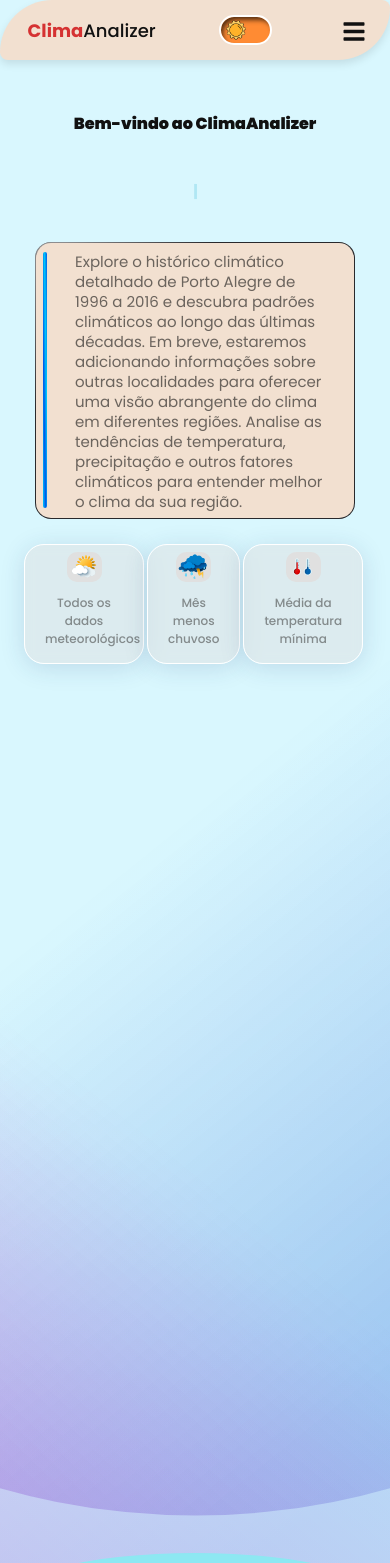
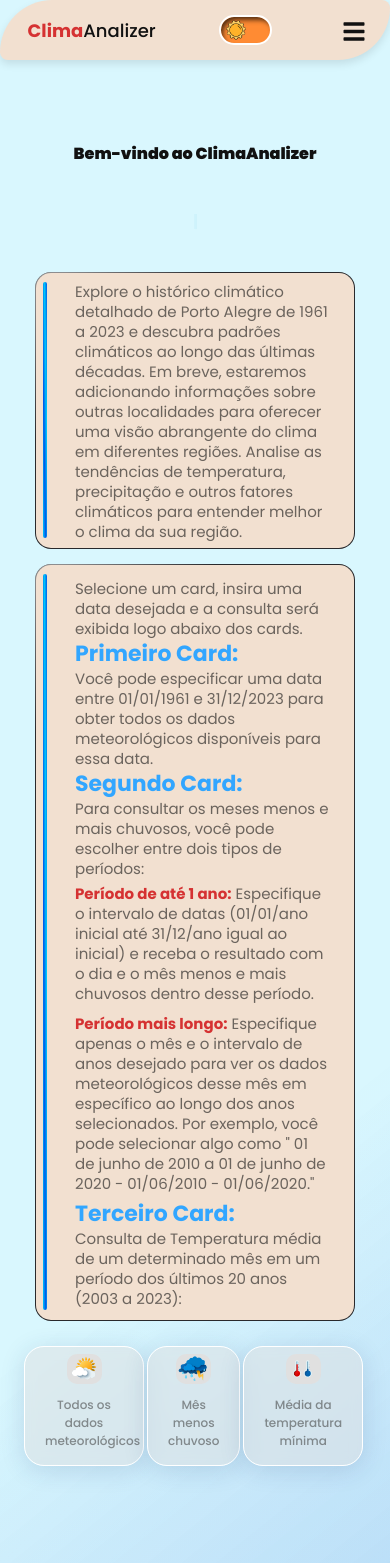
Before and after one commit to alanledur1/ClimaAnalizer_WebSite_FullStack, a React (Create React App) app: page / in a window 390 px wide. Shown: the top 1563 px of the page. Built offline with nearby package versions, Linux system fonts and the light colour scheme.

Commit message:
fix(styled)#12: problem with responsiveness 378px

```diff
--- a/src/App.js
+++ b/src/App.js
@@ -15,7 +15,7 @@ const GlobalStyle = createGlobalStyle`
     padding: 0;
     font-family: 'Montserrat', sans-serif;
     background-color: ${({ theme }) => theme.nav};
-    clip-path: polygon(0 0, 100% 0, 100% 100%, 30% 98%, 0 100%);
+
   }
 `;
 
@@ -34,7 +34,6 @@ const AppContainer = styled.div`
     rgba(0, 70, 209, 0) 50%,
     rgba(0, 70, 209, 0.15) 90%
   );
-
 `;
 
 const Wrapper = styled.div`
@@ -49,10 +48,14 @@ const Wrapper = styled.div`
     rgba(0, 70, 209, 0) 50%,
     rgba(0, 70, 209, 0.15) 90%
   );
-width: 100%;
+  width: 100%;
+  height: 100%;
+  margin-bottom: 10px;
 
 clip-path: circle(65% at center);
-
+  @media (max-width: 378px) {
+    height: 100%;
+  }
 `;
 
 
--- a/src/components/home/home.jsx
+++ b/src/components/home/home.jsx
@@ -1,9 +1,9 @@
-import React, { useState } from 'react';
-import styled from 'styled-components';
+import React, { useState} from 'react';
+import styled, { keyframes } from 'styled-components';
 import Typewriter from "typewriter-effect";
 import './home.css'
 import { HomeCards } from '../cards/homeCards';
-import { WeatherDataPagination } from '../weatherTemp/WeatherDataPagination';
+import WeatherDataPagination from '../weatherTemp/WeatherDataPagination';
 import { WeatherDataPaginationCard2 } from '../weatherTemp/WeatherDataPaginationCard-2';
 
 const ContentHome = styled.div`
@@ -11,10 +11,8 @@ display: flex;
 justify-content: center;
 align-items: center;
 height: 100%;
-@media screen and (max-width: 378px) {
-  font-size: 16px;
-  margin-bottom: 10px;
-}
+position: relative;
+top: 30px;
 `;
 
 const Content = styled.div`
@@ -30,7 +28,7 @@ const Content = styled.div`
   flex-direction: column;
   flex-wrap: wrap;
   padding: 35px;
-  max-width: 900px;
+  max-width: 1200px;
   @media (max-width: 748px;) {
     padding: 10px;
     gap: 8px;
@@ -41,11 +39,27 @@ const Content = styled.div`
     line-height: 28px;
     margin-bottom: 10px;
     flex-direction: column;
+    padding: 16px;
+    margin-top: 30px;
   }
 
 `;
 
-const Title = styled.h1`
+const ColumnDetails = styled.div`
+  display: flex;
+  width: 100%;
+  flex-direction: column;
+`;
+
+const ColumnResults = styled.div`
+  display: flex;
+  width: 100%;
+  background-color: ${({ theme }) => theme.card+80};
+  border-radius: 20px;
+  margin-top: 32px;
+`;
+
+const TitleWrapper = styled.h1`
   color: ${({ theme }) => theme.text_primary};
   font-size: 36px;
   padding: 6px;
@@ -53,9 +67,13 @@ const Title = styled.h1`
   font-weight: 900;
   border-radius: 5px;
   width: 100%;
-  @media (max-width: 900px;) {
+  display: flex;
+  justify-content: center;
+
+  @media (max-width: 900px) {
     font-size: 22px;
   }
+
   @media screen and (max-width: 600px) {
     font-size: 16px;
     margin-bottom: 10px;
@@ -63,6 +81,7 @@ const Title = styled.h1`
     justify-content: center;
     display: flex;
   }
+
   @media screen and (max-width: 378px) {
     font-size: 16px;
     margin-bottom: 10px;
@@ -71,6 +90,34 @@ const Title = styled.h1`
     display: flex;
   }
 `;
+
+// Defina a animação para as letras
+const moveLetters = keyframes`
+  0% { transform: translateY(0); }
+  50% { transform: translateY(-10px); }
+  100% { transform: translateY(0); }
+`;
+
+// Crie um componente estilizado para cada letra
+const Letter = styled.span`
+  display: inline-block;
+  animation: ${moveLetters} 0.5s ease-in-out;
+  animation-delay: ${({ delay }) => delay};
+`;
+
+const Title = () => (
+  <TitleWrapper>
+    {"Bem-vindo ao ClimaAnalizer".split("").map((char, index) => (
+      <React.Fragment key={index}>
+        <Letter delay={`${index * 0.1}s`}>
+          {char}
+        </Letter>
+        {char === " " && <span>&nbsp;</span>} {/* Adiciona um espaço entre as palavras */}
+      </React.Fragment>
+    ))}
+  </TitleWrapper>
+);
+
 
 const TextLoop = styled.div`
     font-size: 20px;
@@ -81,8 +128,6 @@ const TextLoop = styled.div`
     display: flex;
     padding: 6px;
     margin-bottom: 30px;
-
-
     @media screen and (max-width: 960px) {
       text-align: center;
     }
@@ -209,6 +254,79 @@ const Span = styled.span`
     cursor: pointer;
 `;
 
+const DescriptionInfo = styled.div`
+  display: flex;
+  flex-direction: column;
+  isolation: isolate;
+  position: relative;
+  font-size: 18px;
+  line-height: 1.5;
+  margin-bottom: 4rem;
+  width: 100%;
+  border-radius: 1rem;
+  overflow: hidden;
+  padding: 0.65rem 0.25rem 0.4rem 1.25rem;
+  background: #29292c;
+  font-family: 'Gill Sans', 'Gill Sans MT', Calibri, 'Trebuchet MS', sans-serif;
+  --gradient: linear-gradient(to right top, #00c6fb, #005bea, #00c6fb, #005bea);
+  --color: #32a6ff;
+  &:before {
+    position: absolute;
+    content: "";
+    inset: 0.0625rem;
+    border-radius: 0.9375rem;
+    background: ${({ theme }) => theme.card_light};
+    z-index: 2;
+  }
+  &:after {
+    position: absolute;
+    content: "";
+    width: 0.25rem;
+    inset: 0.65rem auto 0.65rem 0.5rem;
+    border-radius: 0.125rem;
+    background: var(--gradient);
+    transition: transform 300ms ease;
+    z-index: 4;
+  }
+  &:hover:after {
+    transform: translateX(0.15rem)
+  }
+  @media screen and (max-width: 600px) {
+    font-size: 15px;
+    line-height: 20px;
+    margin-bottom: 15px;
+  }
+  @media screen and (max-width: 378px) {
+    font-size: 12px;
+    line-height: 20px;
+    margin-bottom: 15px;
+  }
+
+`;
+
+const SubTitle = styled.h2`
+  margin: 0;
+  font-size: 22px;
+  color: var(--color);
+  @media screen and (max-width: 378px) {
+    font-size: 14px;
+
+  }
+`;
+
+const Paragraph = styled.p`
+  margin: 5px 0;
+`;
+
+const CardList = styled.ul`
+  list-style-type: none;
+  padding: 0;
+`;
+
+const CardListItem = styled.li`
+  margin-bottom: 10px;
+`;
+
 const BoxContent = styled.div`
     width: 100%;
     height: auto;
@@ -216,15 +334,14 @@ const BoxContent = styled.div`
     background-color: ${({ theme }) => theme.card+80};
     border-radius: 20px;
     padding: 20px;
-    transition: transform 0.3s ease;
     cursor: pointer;
     box-shadow: rgba(33, 60, 115, 0.15) 0px 4px 24px;
     backdrop-filter: blur(6px);
     border: 1px solid ${({ theme }) => theme.border};
     @media screen and (max-width: 378px) {
       font-size: 12px;
-      margin-bottom: 10px;
-      justify-content: center;
+      margin-bottom: 8px;
+      padding: 0px;
       .static-text {
         display: none;
       }
@@ -237,7 +354,6 @@ const StaticText = styled.div`
 export const Home = ({ isDark, darkTheme, lightTheme }) => {
   const [weatherDataFromApiTemp, setWeatherDataFromApiTemp] = useState(null);
   const [weatherDataFromApiTempChuva, setWeatherDataFromApiTempChuva] = useState(null);
-
 
   const handleSelectDataApiTemp = (selectedData) => {
     setWeatherDataFromApiTemp(selectedData);
@@ -253,6 +369,7 @@ export const Home = ({ isDark, darkTheme, lightTheme }) => {
     <ContentHome>
       <Content>
       <Title>Bem-vindo ao ClimaAnalizer</Title>
+        <ColumnDetails>
           <TextLoop>
              <StaticText className='static-text'>Analise os dados meteorológicos:</StaticText>
             <Span>
@@ -268,8 +385,36 @@ export const Home = ({ isDark, darkTheme, lightTheme }) => {
             <Description>
               <DescriptionGlow></DescriptionGlow>
               <DescriptionBorderGlow></DescriptionBorderGlow>
-          <DescriptionBody>Explore o histórico climático detalhado de Porto Alegre de 1996 a 2016 e descubra padrões climáticos ao longo das últimas décadas. Em breve, estaremos adicionando informações sobre outras localidades para oferecer uma visão abrangente do clima em diferentes regiões. Analise as tendências de temperatura, precipitação e outros fatores climáticos para entender melhor o clima da sua região.</DescriptionBody>
+              <DescriptionBody>Explore o histórico climático detalhado de Porto Alegre de 1961 a 2023 e descubra padrões climáticos ao longo das últimas décadas. Em breve, estaremos adicionando informações sobre outras localidades para oferecer uma visão abrangente do clima em diferentes regiões. Analise as tendências de temperatura, precipitação e outros fatores climáticos para entender melhor o clima da sua região.</DescriptionBody>
             </Description>
+            <DescriptionInfo>
+              <DescriptionBorderGlow />
+              <DescriptionBody>
+                <Paragraph>Selecione um card, insira uma data desejada e a consulta será exibida logo abaixo dos cards.</Paragraph>
+              </DescriptionBody>
+              <DescriptionBody>
+                <SubTitle>Primeiro Card:</SubTitle>
+                <Paragraph>Você pode especificar uma data entre 01/01/1961 e 31/12/2023 para obter todos os dados meteorológicos disponíveis para essa data.</Paragraph>
+              </DescriptionBody>
+              <DescriptionBody>
+              </DescriptionBody>
+              <DescriptionBody>
+                <SubTitle>Segundo Card:</SubTitle>
+                <Paragraph>Para consultar os meses menos e mais chuvosos, você pode escolher entre dois tipos de períodos:</Paragraph>
+                <CardList>
+                  <CardListItem>
+                    <strong>Período de até 1 ano:</strong> Especifique o intervalo de datas (01/01/ano inicial até 31/12/ano igual ao inicial) e receba o resultado com o dia e o mês menos e mais chuvosos dentro desse período.
+                  </CardListItem>
+                  <CardListItem>
+                    <strong>Período mais longo:</strong> Especifique apenas o mês e o intervalo de anos desejado para ver os dados meteorológicos desse mês em específico ao longo dos anos selecionados. Por exemplo, você pode selecionar algo como " 01 de junho de 2010 a 01 de junho de 2020 - 01/06/2010 - 01/06/2020."
+                  </CardListItem>
+                </CardList>
+              </DescriptionBody>
+              <DescriptionBody>
+              <SubTitle>Terceiro Card:</SubTitle>
+                <Paragraph>Consulta de Temperatura média de um determinado mês em um período dos últimos 20 anos (2003 a 2023):</Paragraph>
+              </DescriptionBody>
+            </DescriptionInfo>
           <CardContent>
             <HomeCards
                 onSelectDataApiTemp={handleSelectDataApiTemp}
@@ -280,6 +425,8 @@ export const Home = ({ isDark, darkTheme, lightTheme }) => {
                 theme={isDark ? darkTheme : lightTheme}
               />
           </CardContent>
+        </ColumnDetails>
+        <ColumnResults>
           {weatherDataFromApiTemp && (
             <BoxContent>
               <WeatherDataPagination
@@ -302,6 +449,7 @@ export const Home = ({ isDark, darkTheme, lightTheme }) => {
               />
             </BoxContent>
           )}
+        </ColumnResults>
       </Content>
     </ContentHome>
   );
--- a/src/components/weatherTemp/WeatherDataPagination.jsx
+++ b/src/components/weatherTemp/WeatherDataPagination.jsx
@@ -3,36 +3,42 @@ import { Typography, List, Button, Box, useMediaQuery } from '@mui/material';
 import PropTypes from 'prop-types';
 import { darkTheme, lightTheme } from '../../utils/Themes.js';
 
-export const WeatherDataPagination = ({ weatherData, isDark }) => {
+const WeatherDataPagination = ({ weatherData, isDark }) => {
   const selectedTheme = isDark ? darkTheme : lightTheme;
   const [currentPage, setCurrentPage] = useState(1);
 
+  const isSmallScreen = useMediaQuery('(max-width:378px)');
+  const isMediumScreen = useMediaQuery('(max-width:600px)');
+  const isLargeScreen = useMediaQuery('(max-width:900px)');
+  let itemsPerPage;
+
+  if (isSmallScreen) {
+    itemsPerPage = 4; // Se for uma tela pequena (378px), mostrar 4 itens por pesquisa
+  } else if (isMediumScreen || isLargeScreen) {
+    itemsPerPage = 6; // Se for uma tela média (600px) ou grande (900px), mostrar 6 itens por pesquisa
+  } else {
+    itemsPerPage = 12; // Outras telas mostrarão 10 itens por pesquisa
+  }
+
   const startIndex = (currentPage - 1) * itemsPerPage;
   const endIndex = startIndex + itemsPerPage;
-  const isSmallScreen = useMediaQuery('(max-width:378px)');
-  const isMediumScreen = useMediaQuery('(max-width:600px)');
-  const isLargeScreen = useMediaQuery('(min-width: 901px)');
 
-  const itemsPerPage = useMediaQuery('(max-width:378px)') ? 2 : 10;
+  const gridTemplateColumns = '1fr 1fr'; // 2 columns on all screen sizes
 
-  const itemWidth = '50%';
-  // Ajustar o layout dos componentes
-  const gridTemplateColumns = '1fr 1fr';
+   const marginSize = isSmallScreen ? '5px' :
+  isMediumScreen ? '10px' :
+  isLargeScreen ? '15px' :
+  '20px'; // Ajustar margem com base no tamanho da tela
 
-  const fontSize = isSmallScreen ? '10px' : isMediumScreen ? '12px' : 'inherit'; // Adjust font size based on screen size
-  // Reduzir o preenchimento e a margem
-  const paddingSize = isSmallScreen ? '10px' : isMediumScreen ? '20px' : '30px';
-  const marginSize = isSmallScreen ? '5px' : isMediumScreen ? '10px' : '15px';
+  const paddingSize = isSmallScreen ? '4px' :
+    isMediumScreen ? '12px' :
+    isLargeScreen ? '16px' :
+    '16px'; // Ajustar padding com base no tamanho da tela
+  const fontSize = isSmallScreen ? '10px' :
+  isMediumScreen ? '12px' :
+  isLargeScreen ? '14px' :
+  '16px'; // Ajustar tamanho da fonte com base no tamanho da tela
 
-  const splitDataIntoColumns = (data, columns) => {
-    const result = [];
-    const dataSize = data.length;
-    const rows = Math.ceil(dataSize / columns);
-    for (let i = 0; i < rows; i++) {
-      result.push(data.slice(i * columns, (i + 1) * columns));
-    }
-    return result;
-  };
 
   const handleNextPage = () => {
     setCurrentPage((prevPage) => prevPage + 1);
@@ -45,9 +51,9 @@ export const WeatherDataPagination = ({ weatherData, isDark }) => {
   return (
     <Box
       sx={{
-        marginTop: marginSize,
-        padding: paddingSize,
-        borderRadius: '8px',
+        marginTop: '20px',
+        padding: '5px',
+        borderRadius: '8px'
       }}
     >
       <Typography
@@ -55,62 +61,62 @@ export const WeatherDataPagination = ({ weatherData, isDark }) => {
         sx={{
           textAlign: 'center',
           fontWeight: 'bold',
-          marginBottom: marginSize,
-          color: selectedTheme.text_primary,
+          marginBottom: '20px',
+          color: selectedTheme.text_primary
         }}
       >
         Dados Meteorológicos
       </Typography>
       {weatherData && weatherData.dados && weatherData.dados.length > 0 ? (
-        splitDataIntoColumns(weatherData.dados.slice(startIndex, endIndex), isSmallScreen ? 2 : isMediumScreen ? 2 : isLargeScreen ? 2 : 2).map((columnData, columnIndex) => (
-          <List sx={{ display: 'flex', flexWrap: 'wrap', justifyContent: 'space-around' }}>
-          {weatherData.dados.slice(startIndex, endIndex).map((data, index) => (
+        <List sx={{ display: 'flex', flexWrap: 'wrap', justifyContent: 'space-around' }}>
+          {weatherData.dados.slice(startIndex, endIndex).map((data, index) =>  (
             <Box
               key={index}
               sx={{
                 display: 'grid',
                 gridTemplateColumns: gridTemplateColumns,
-                gap: '8px',
-                padding: paddingSize,
+                gap: '2px',
                 border: `1px solid ${({ theme }) => theme.nav}`,
                 borderRadius: '8px',
                 background: selectedTheme.BackgroundDados,
                 marginBottom: marginSize,
-                width: itemWidth,
+                marginRight: '1px',
+                width: '32%',
                 color: selectedTheme.text_secondary,
                 transition: 'all 0.5s ease-in-out',
-                '&:hover': {
-                  backgroundColor: selectedTheme.card + 99,
-                  color: selectedTheme.text_primary,
-                  cursor: 'pointer',
-                  transform: 'scale(1.02)',
+                '@media (max-width: 378px)': {
+                  // Estilos específicos para telas de até 378px
+                  padding: '0px', // exemplo de alteração
+                  width: '49%', // exemplo de alteração
+                  fontSize: '12px', // exemplo de alteração
+                  gap: '0px',
                 },
               }}
             >
-              <Typography variant="body1" sx={{ fontWeight: 'bold', padding: paddingSize, fontSize }}>Data: 📅</Typography>
-              <Typography variant="body2" sx={{ padding: paddingSize, borderRight: '1px solid gray', fontSize }}>{data.data}</Typography>
-              {(!isSmallScreen || index < 3) && ( // Render only if not on small screen or if index is less than 3
+              <Typography variant="body1" sx={{ fontWeight: 'bold', padding: paddingSize, fontSize,'@media (max-width: 378px)': {width:'96px' }}}>Data: 📅</Typography>
+              <Typography variant="body2" sx={{ padding: paddingSize, borderRight: '1px solid gray', fontSize, '@media (max-width: 378px)': {border:'none' }}}>{data.data}</Typography>
+              {(!isSmallScreen || index < 4) && (
                 <>
                   {data.precipitacao && (
                     <>
                       <Typography variant="body1" sx={{ fontWeight: 'bold', padding: paddingSize, fontSize }}>Precipitação: ☔</Typography>
-                      <Typography variant="body2" sx={{ padding: paddingSize, borderRight: '1px solid gray', fontSize }}>{data.precipitacao}</Typography>
+                      <Typography variant="body2" sx={{ padding: paddingSize, borderRight: '1px solid gray', fontSize,'@media (max-width: 378px)': {border:'none' }}}>{data.precipitacao}</Typography>
                     </>
                   )}
                   {data.temperatura_maxima && data.temperatura_minima && (
                     <>
                       <Typography variant="body1" sx={{ fontWeight: 'bold', padding: paddingSize, fontSize }}>Temp. Máxima: 🔥</Typography>
-                      <Typography variant="body2" sx={{ padding: paddingSize, borderRight: '1px solid gray', fontSize }}>{data.temperatura_maxima}</Typography>
+                      <Typography variant="body2" sx={{ padding: paddingSize, borderRight: '1px solid gray', fontSize,'@media (max-width: 378px)': {border:'none' }}}>{data.temperatura_maxima}</Typography>
                       <Typography variant="body1" sx={{ fontWeight: 'bold', padding: paddingSize, fontSize }}>Temp. Mínima: ❄️</Typography>
-                      <Typography variant="body2" sx={{ padding: paddingSize, borderRight: '1px solid gray', fontSize }}>{data.temperatura_minima}</Typography>
+                      <Typography variant="body2" sx={{ padding: paddingSize, borderRight: '1px solid gray', fontSize,'@media (max-width: 378px)': {border:'none' }}}>{data.temperatura_minima}</Typography>
                     </>
                   )}
                   {data.umidade && data.velocidade_vento && (
                     <>
                       <Typography variant="body1" sx={{ fontWeight: 'bold', padding: paddingSize, fontSize }}>Umidade: 💧</Typography>
-                      <Typography variant="body2" sx={{ padding: paddingSize, borderRight: '1px solid gray', fontSize }}>{data.umidade}</Typography>
+                      <Typography variant="body2" sx={{ padding: paddingSize, borderRight: '1px solid gray', fontSize,'@media (max-width: 378px)': {border:'none' }}}>{data.umidade}</Typography>
                       <Typography variant="body1" sx={{ fontWeight: 'bold', padding: paddingSize, fontSize }}>Vel. do Vento: 🌬️</Typography>
-                      <Typography variant="body2" sx={{ padding: paddingSize, borderRight: '1px solid gray', fontSize }}>{data.velocidade_vento}</Typography>
+                      <Typography variant="body2" sx={{ padding: paddingSize, borderRight: '1px solid gray', fontSize,'@media (max-width: 378px)': {border:'none' }}}>{data.velocidade_vento}</Typography>
                     </>
                   )}
                 </>
@@ -118,7 +124,6 @@ export const WeatherDataPagination = ({ weatherData, isDark }) => {
             </Box>
           ))}
         </List>
-        ))
       ) : (
         <Typography variant="body1">Nenhum dado meteorológico disponível.</Typography>
       )}
@@ -134,3 +139,5 @@ WeatherDataPagination.propTypes = {
   weatherData: PropTypes.object.isRequired,
   isDark: PropTypes.bool.isRequired,
 };
+
+export default WeatherDataPagination;
```
Lines whose indentation alone changed are shown as unchanged.
